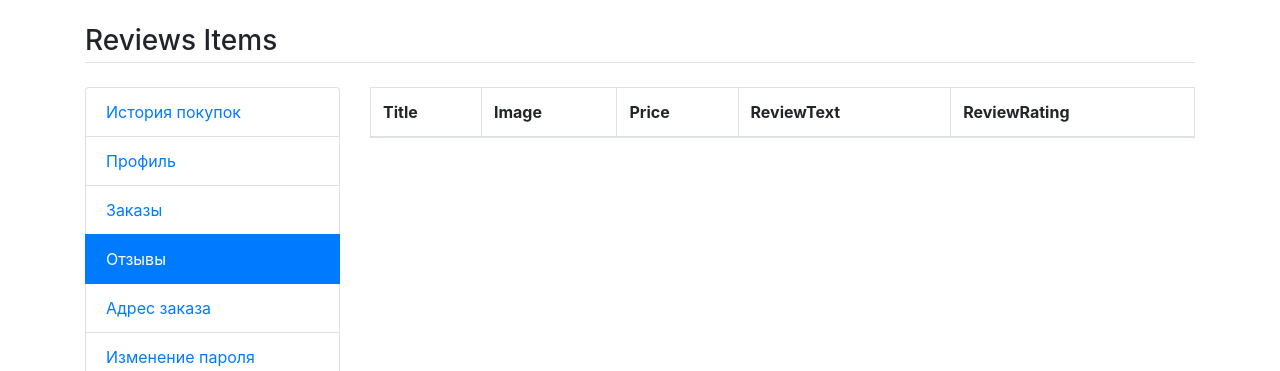
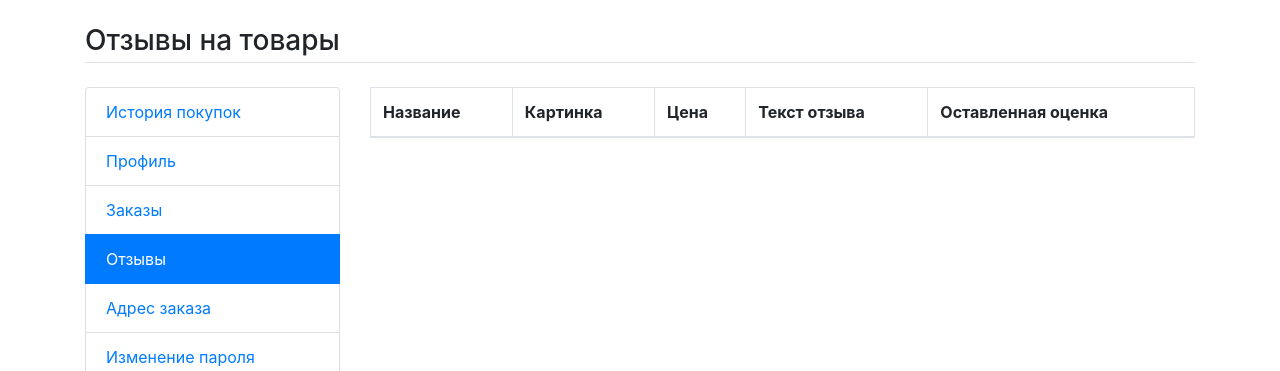
Before and after one commit to Jerrehy/clothning-ecom, a Django app: page /my-reviews in a window 1280 px wide. Shown: the part 56-427 px from the top of the page. Run offline with Django 4.2, Linux system fonts and the light colour scheme; a user stored in the database is signed in; data comes from the database, SQL or seed files in the repository; data that the repository does not hold is empty; some libraries are stand-ins or nearby versions.

Commit message:
Renew templates

```diff
--- a/main/templates/user/reviews.html
+++ b/main/templates/user/reviews.html
@@ -3,7 +3,7 @@
 {% block content %}
 <main class="container my-4">
 	<!-- Featured Products -->
-	<h3 class="my-4 border-bottom pb-1">Reviews Items</h3>
+	<h3 class="my-4 border-bottom pb-1">Отзывы на товары</h3>
 	<div class="row">
 		<div class="col-md-3">
 			{% include 'user/user-sidebar.html' %}
@@ -13,11 +13,11 @@
 				<table class="table-bordered table">
 					<thead>
 						<tr>
-							<th>Title</th>
-							<th>Image</th>
-							<th>Price</th>
-							<th>ReviewText</th>
-							<th>ReviewRating</th>
+							<th>Название</th>
+							<th>Картинка</th>
+							<th>Цена</th>
+							<th>Текст отзыва</th>
+							<th>Оставленная оценка</th>
 						</tr>
 					</thead>
 					<tbody>
@@ -25,9 +25,9 @@
 						<tr>
 							<td><a href="/product/{{review.product.slug}}/{{review.product.id}}">{{review.product.title}}</a></td>
 							<td>
-								<img width="100" src="/media/{{review.product.productattribute_set.first.image}}" alt="{{review.product.title}}">
+								<img width="100" src="/media/{{review.product.image}}" alt="{{review.product.title}}">
 							</td>
-							<td>{{review.product.productattribute_set.first.price}}</td>
+							<td>{{review.product.price}}</td>
 							<td>{{review.review_text}}</td>
 							<td>{{review.review_rating}}</td>
 						</tr>
```
Also changed, not shown: ecom/settings.py (+0 -10 lines), main/templates/checkout.html (+6 -6 lines).
